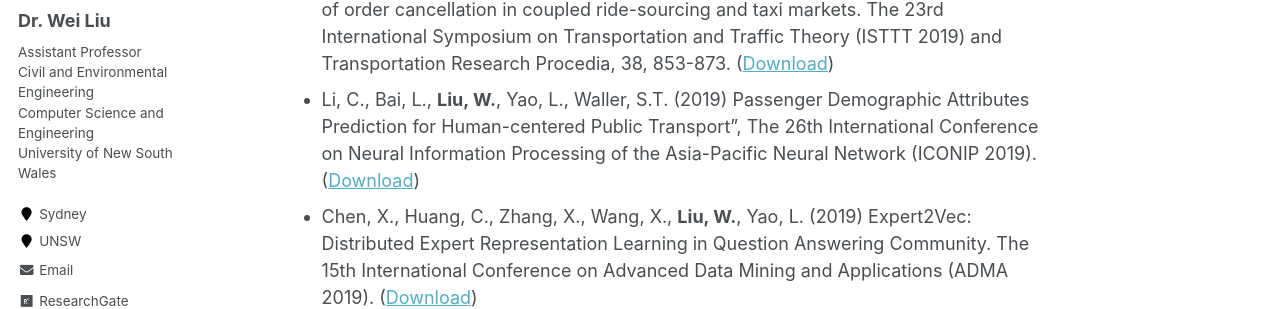
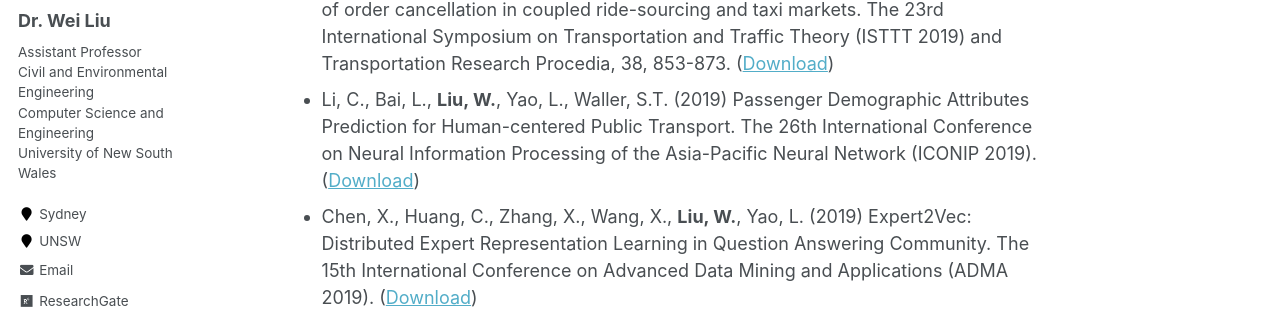
Before and after one commit to weiliu2016/weiliu2016.github.io, a Jekyll site: the page built from _pages/publications.md, in a window 1280 px wide and 900 px high, scrolled down 3272 px. Shown: the part 265-574 px from the top of the window. Built offline with Jekyll 4.4.1, drawn with Linux system fonts in a browser that asks for light colours.

```diff
--- a/_pages/publications.md
+++ b/_pages/publications.md
@@ -67,6 +67,6 @@ Selected Conference Proceedings
 -------
 * Zhang, F., **Liu, W.** (2019) Responsive bus fleet size in a multi-modal and multi-directional transportation system: a doubly dynamical approach. The 23rd International Symposium on Transportation and Traffic Theory (ISTTT 2019) and Transportation Research Procedia, 38, 119-138. ([Download](https://www.sciencedirect.com/science/article/pii/S2352146519300171))
 * Wang, X., **Liu, W.**, Wang, D., Yang, H., Ye, J. (2019) Customer behavioural modelling of order cancellation in coupled ride-sourcing and taxi markets. The 23rd International Symposium on Transportation and Traffic Theory (ISTTT 2019) and Transportation Research Procedia, 38, 853-873. ([Download](https://www.sciencedirect.com/science/article/pii/S2352146519300535))
-* Li, C., Bai, L., **Liu, W.**, Yao, L., Waller, S.T. (2019) Passenger Demographic Attributes Prediction for Human-centered Public Transport", The 26th International Conference on Neural Information Processing of the Asia-Pacific Neural Network (ICONIP 2019). ([Download](https://link.springer.com/chapter/10.1007/978-3-030-36808-1_53))
+* Li, C., Bai, L., **Liu, W.**, Yao, L., Waller, S.T. (2019) Passenger Demographic Attributes Prediction for Human-centered Public Transport. The 26th International Conference on Neural Information Processing of the Asia-Pacific Neural Network (ICONIP 2019). ([Download](https://link.springer.com/chapter/10.1007/978-3-030-36808-1_53))
 * Chen, X., Huang, C., Zhang, X., Wang, X., **Liu, W.**, Yao, L. (2019) Expert2Vec: Distributed Expert Representation Learning in Question Answering Community. The 15th International Conference on Advanced Data Mining and Applications (ADMA 2019). ([Download](https://link.springer.com/chapter/10.1007/978-3-030-35231-8_21))
 * Bai, L., Yao, L., Kanhere, S.S., Wang, X., **Liu, W.**, Yang, Z. (2019) Spatio-Temporal Graph Convolutional and Recurrent Networks for Citywide Passenger Demand Prediction. The 28th ACM International Conference on Information and Knowledge Management (CIKM 2019). ([Download](https://dl.acm.org/citation.cfm?id=3358097))
```
